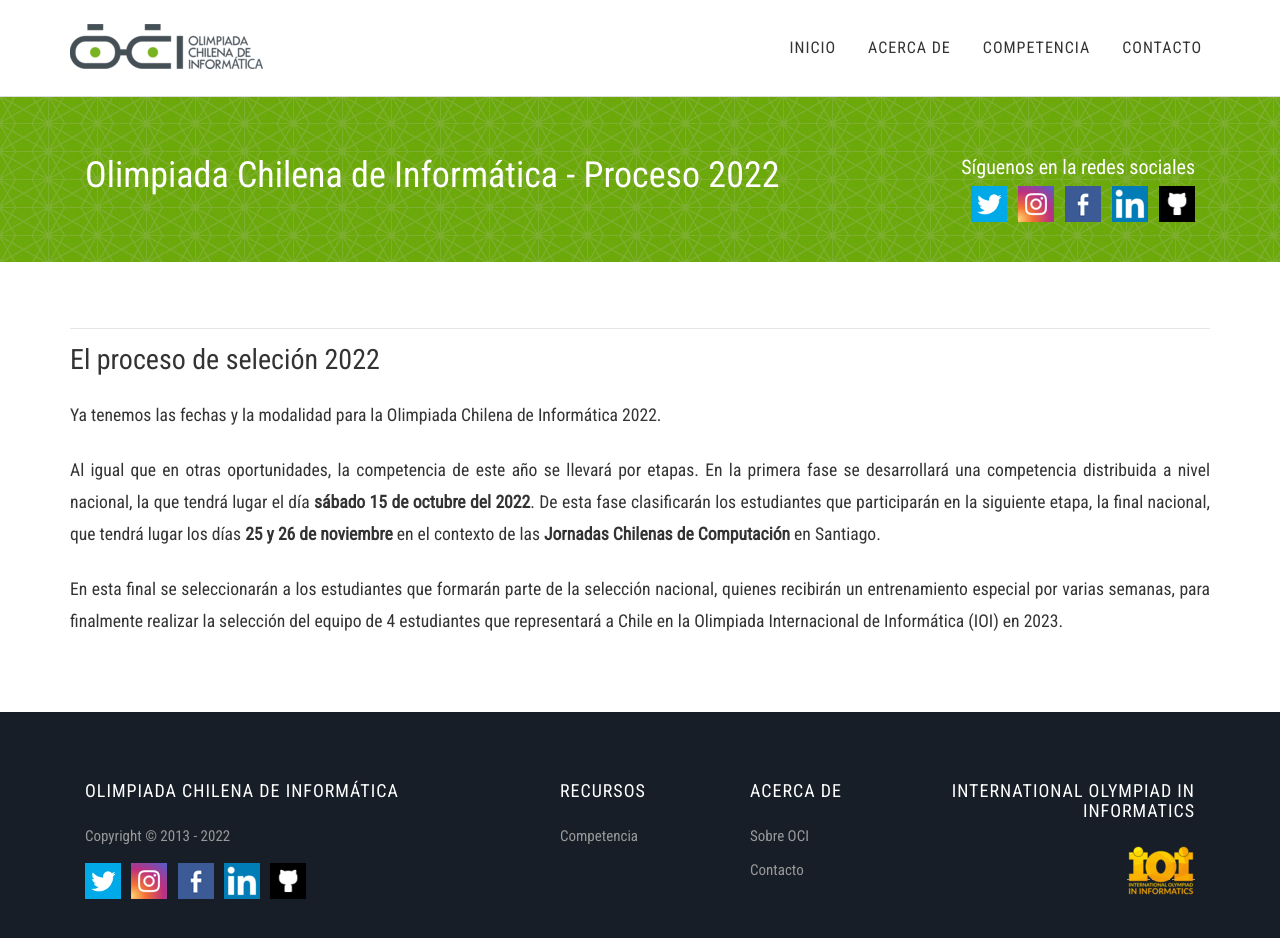
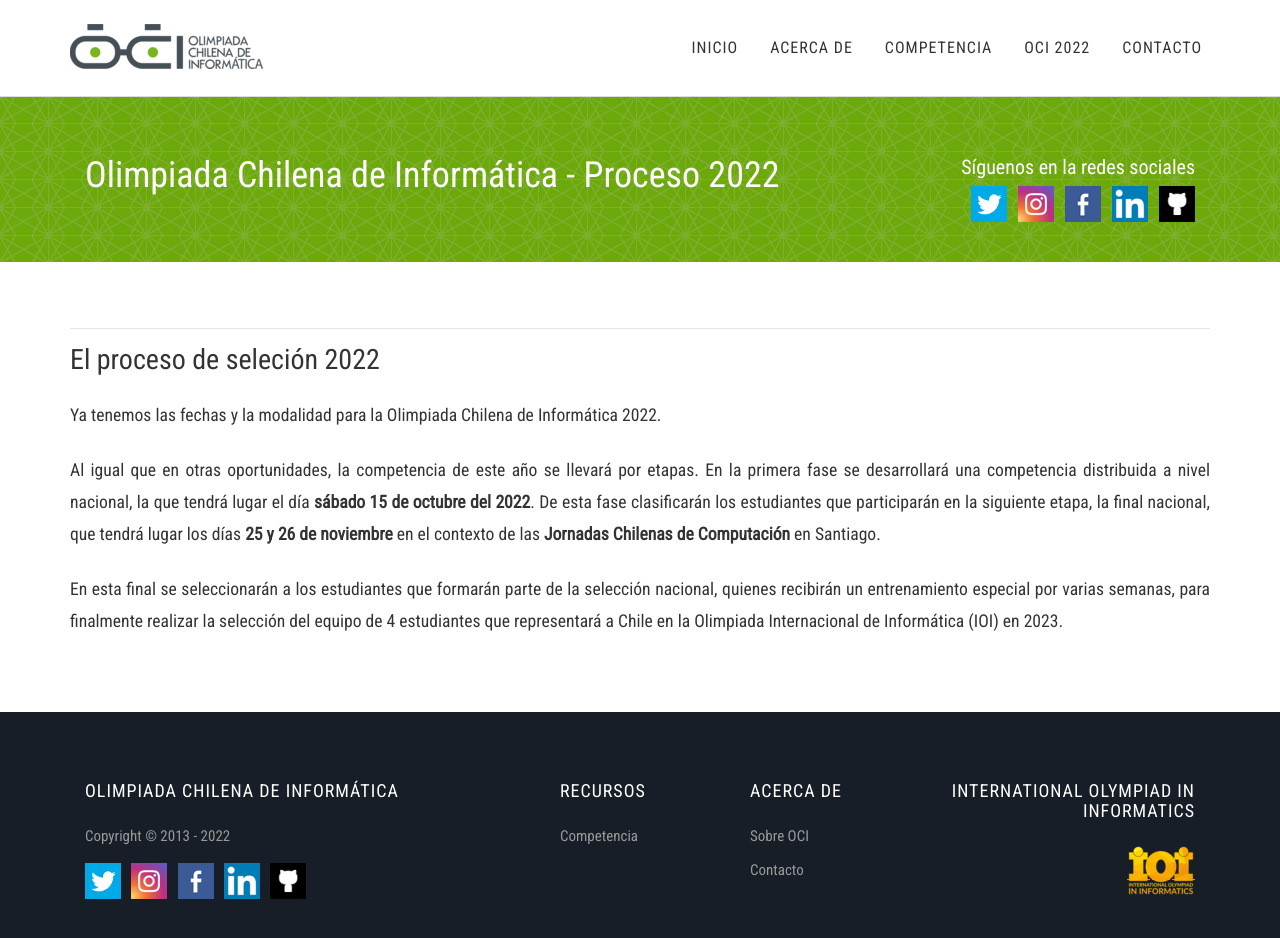
Before and after one commit to OCIoficial/ocioficial.github.io, a Jekyll site: the page built from oci-2022.md, in a window 1280 px wide and 957 px high. Shown: the top 938 px of the window. Built offline with Jekyll 4.4.1, drawn with Linux system fonts in a browser that asks for light colours; comment, search, counter and statistics services are not loaded.

Commit message:
Actualización index y menu

```diff
--- a/_layouts/default.html
+++ b/_layouts/default.html
@@ -41,6 +41,10 @@
                 <li class="nav-item">
                     <a class="nav-link" href="{{ site.baseurl }}/competencia">Competencia</a>
                 </li>
+                <li class="nav-item">
+                    <a class="nav-link" href="{{ site.baseurl }}/oci-2022">OCI 2022</a>
+                </li>
+
                 <li class="nav-item">
                     <a class="nav-link" href="{{ site.baseurl }}/contacto">Contacto</a>
                 </li>
--- a/index.html
+++ b/index.html
@@ -10,8 +10,8 @@
     <div class="container">
         <div class="row justify-content-left">
             <div class="col-md-8">
-                <h4>¡Comenzó la inscripción para la ronda 1 de la Olimpiada Chilena de Informática!</h4>
-                <a class="btn btn-primary" href="https://bit.ly/OCI_2021" target="_blank">Inscríbete aquí</a>
+                <h4>¡Entérate cómo será el proceso 2022 de la Olimpiada Chilena de Informática!</h4>
+                <a class="btn btn-primary" href="{{ site.baseurl }}/proceso-2022" target="_blank">¡Quiero saber más!</a>
             </div>
             <!-- <div class="col-md-4 centered bannersocial">
                 <a href="https://ioi2018.jp/" target="_blank"><img src="{{ site.baseurl }}/assets/images/logo_ioi2018_transparente.png" alt="IOI 2018" /></a>
```
Also changed, not shown: oci-2022.md (renamed from proceso2022.md).
